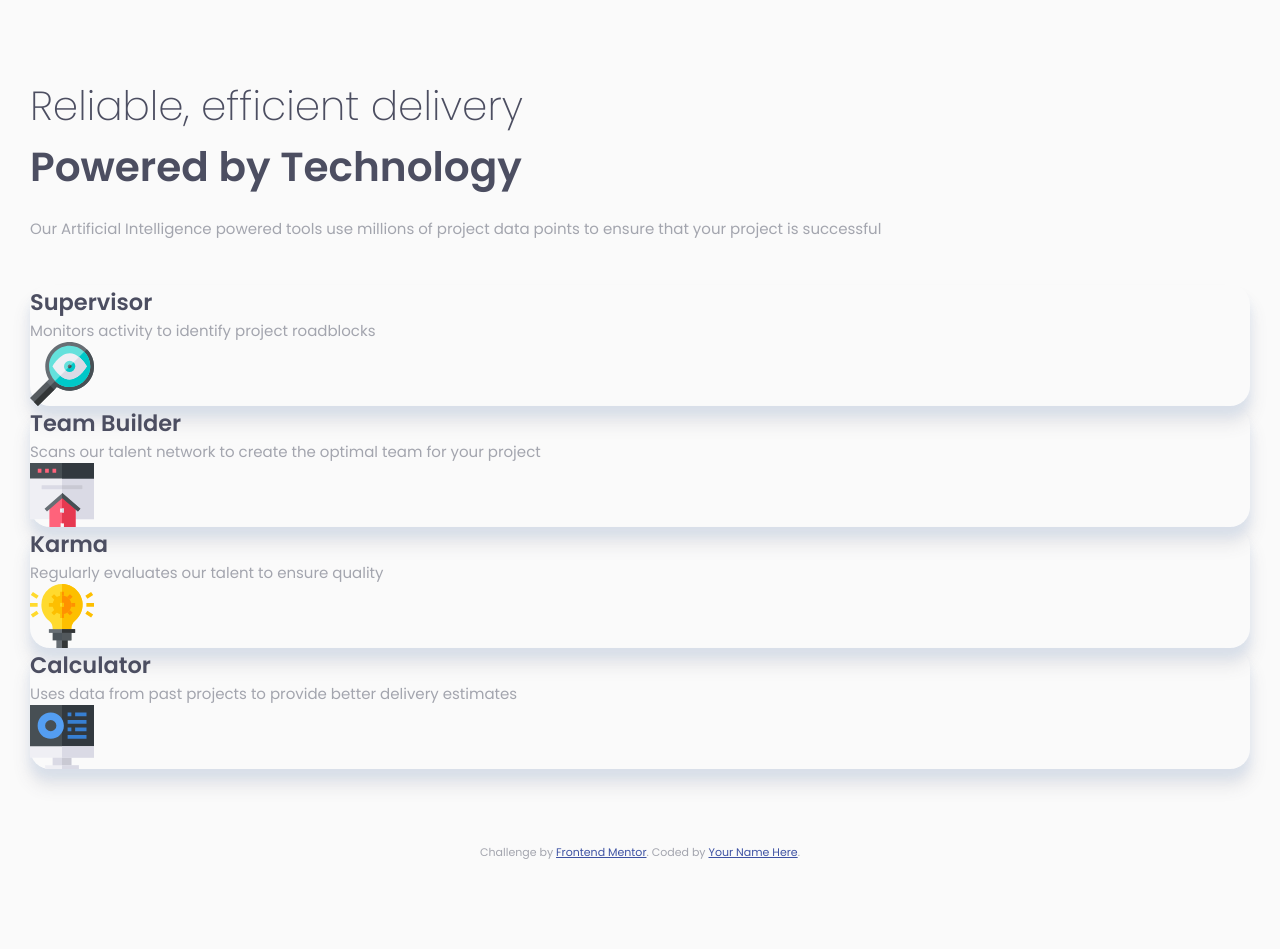
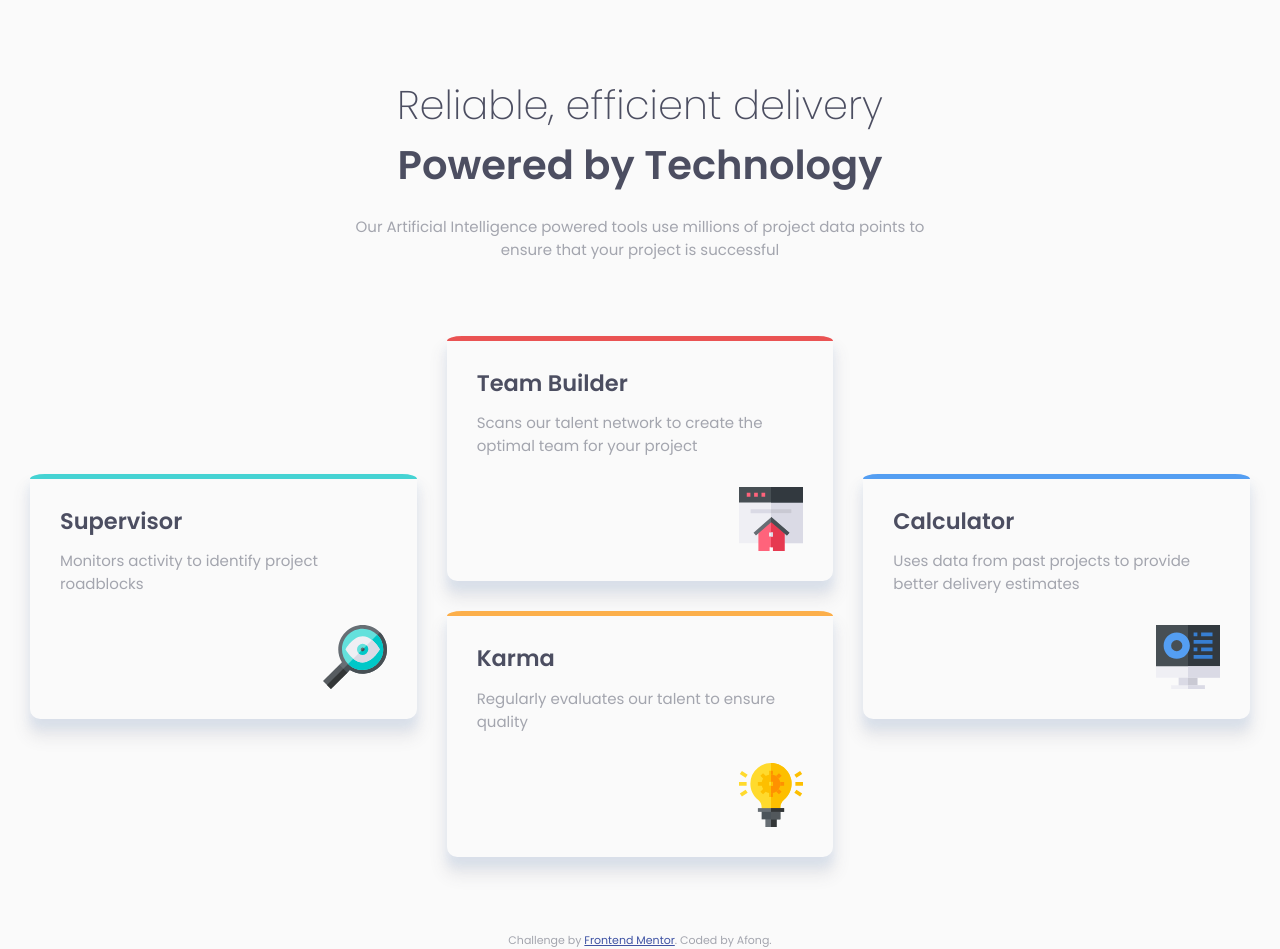
Before and after one commit to Afonguwu/Frontend-Mentor-Practice, a plain HTML site: page four-card-feature-section-master/index.html in a window 1280 px wide. Before the commit the page ends 861 px from the top, so only its background shows below. Drawn offline with Linux system fonts and the light colour scheme.

Commit message:
four card feature section update

```diff
--- a/four-card-feature-section-master/index.html
+++ b/four-card-feature-section-master/index.html
@@ -26,7 +26,7 @@
 	</head>
 	<body>
 		<main>
-			<div class="mb-3">
+			<div class="header-block mb-5">
 				<p class="subtitle">Reliable, efficient delivery</p>
 				<h1 class="mb-1">Powered by Technology</h1>
 				<p>
@@ -34,27 +34,31 @@
 					points to ensure that your project is successful
 				</p>
 			</div>
-			<div class="card">
-				<h2>Supervisor</h2>
-				<p>Monitors activity to identify project roadblocks</p>
+			<div class="container">
+				<div class="card border-cyan grid-one">
+					<h2 class="mb-1">Supervisor</h2>
+					<p class="mb-2">Monitors activity to identify project roadblocks</p>
 					<img src="/images/icon-supervisor.svg" alt="Supervisor" />
 				</div>
-			<div class="card">
-				<h2>Team Builder</h2>
-				<p>
+				<div class="card border-red grid-two">
+					<h2 class="mb-1">Team Builder</h2>
+					<p class="mb-2">
 						Scans our talent network to create the optimal team for your project
 					</p>
 					<img src="/images/icon-team-builder.svg" alt="Team-builder" />
 				</div>
-			<div class="card">
-				<h2>Karma</h2>
-				<p>Regularly evaluates our talent to ensure quality</p>
+				<div class="card border-orange grid-three">
+					<h2 class="mb-1">Karma</h2>
+					<p class="mb-2">Regularly evaluates our talent to ensure quality</p>
 					<img src="/images/icon-karma.svg" alt="Karma" />
 				</div>
-			<div class="card">
-				<h2>Calculator</h2>
-				<p>Uses data from past projects to provide better delivery estimates</p>
+				<div class="card border-blue grid-four">
+					<h2 class="mb-1">Calculator</h2>
+					<p class="mb-2">
+						Uses data from past projects to provide better delivery estimates
+					</p>
 					<img src="/images/icon-calculator.svg" alt="Calculator" />
+				</div>
 			</div>
 		</main>
 
@@ -63,7 +67,7 @@
 				Challenge by
 				<a href="https://www.frontendmentor.io?ref=challenge" target="_blank"
 					>Frontend Mentor</a
-				>. Coded by <a href="#">Your Name Here</a>.
+				>. Coded by Afong.
 			</p>
 		</footer>
 	</body>
--- a/four-card-feature-section-master/main.scss
+++ b/four-card-feature-section-master/main.scss
@@ -24,6 +24,7 @@ $base-font-size: 15px;
 *::after {
 	padding: 0;
 	margin: 0;
+	box-sizing: border-box;
 }
 
 img {
@@ -51,28 +52,136 @@ h2 {
 }
 
 h1 {
-	font-size: clamp($base-font-size * 1.5, $base-font-size + 2vw, 3rem);
+	font-size: clamp($base-font-size * 1.5, $base-font-size + 2vw, 2.5rem);
 }
 
 //container
 main {
-	margin: 5em 2em;
+	padding: 5em 2em;
+	max-width: 1440px;
+	margin: 0 auto;
+}
+
+//desktop grid
+.container {
+	width: 100%;
+	@media (min-width: $desktop) {
+		display: grid;
+		grid-template-columns: repeat(3, 1fr);
+		gap: 2em;
+	}
+}
+.grid-one {
+	@media (min-width: $desktop) {
+		grid-column: 1/2;
+		grid-row: 2/4;
+	}
+}
+
+.grid-two {
+	@media (min-width: $desktop) {
+		grid-column: 2/3;
+		grid-row: 1/3;
+	}
+}
+
+.grid-three {
+	@media (min-width: $desktop) {
+		grid-column: 2/3;
+		grid-row: 3/5;
+	}
+}
+
+.grid-four {
+	@media (min-width: $desktop) {
+		grid-column: 3/4;
+		grid-row: 2/4;
+	}
+}
+
+.header-block {
+	width: 100%;
+	text-align: center;
+	@media (min-width: $pad) {
+		width: 80%;
+	}
+	@media (min-width: $desktop) {
+		width: 50%;
+	}
+	margin-inline-start: auto;
+	margin-inline-end: auto;
 }
 
 .subtitle {
 	color: $dark-blue;
 	font-weight: 200;
-	font-size: clamp($base-font-size * 1.5, $base-font-size + 2vw, 3rem);
+	font-size: clamp($base-font-size * 1.5, $base-font-size + 2vw, 2.5rem);
 }
 .card {
-	border-radius: 20px;
+	padding: 2em;
+	margin-bottom: 2em;
+	border-bottom-left-radius: 10px;
+	border-bottom-right-radius: 10px;
 	box-shadow: 0px 16px 16px 3px rgba(76, 78, 97, 0.1),
 		0px 10px 10px rgb(84, 158, 242, 0.1);
+	position: relative;
+	&::before {
+		content: "";
+		position: absolute;
+		top: 0;
+		left: 0;
+		width: 100%;
+		height: 5px;
+		border-top-left-radius: 15px 5px;
+		border-top-right-radius: 15px 5px;
+	}
+	img {
+		margin-left: auto;
+	}
+	@media (max-width: $desktop) {
+		margin-inline-start: auto;
+		margin-inline-end: auto;
+	}
+	@media (min-width: $desktop) {
+		margin-bottom: 0;
+	}
 }
+
+//card-color-border
+.border-cyan {
+	&::before {
+		background-color: $cyan;
+	}
+}
+
+.border-red {
+	&::before {
+		background-color: $red;
+	}
+}
+
+.border-orange {
+	&::before {
+		background-color: $orange;
+	}
+}
+
+.border-blue {
+	&::before {
+		background-color: $blue;
+	}
+}
+
+//util
+//space
 .mb-1 {
 	margin-bottom: 0.5em;
 }
 
-.mb-3 {
-	margin-bottom: 3em;
+.mb-2 {
+	margin-bottom: 2em;
 }
+
+.mb-5 {
+	margin-bottom: 5em;
+}
```
Also changed, not shown: index.html (+5 -0 lines), README.md, four-card-feature-section-master/README-template.md (deleted), four-card-feature-section-master/README.md, four-card-feature-section-master/images/desktop-screenshot.png (added), four-card-feature-section-master/images/mobile-screenshot .png (added), four-card-feature-section-master/main.css. Lines whose indentation alone changed are shown as unchanged.
